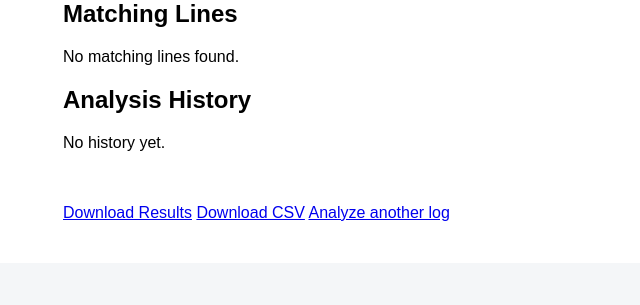
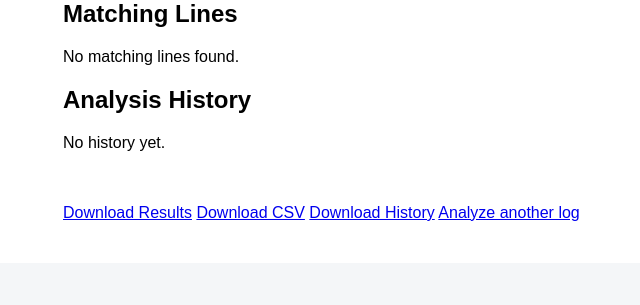
Before and after one commit to sattarab54/web_log_analyzer, a Flask app: template templates/results.html in a window 1280 px wide. Shown: the part 495-800 px from the top of the page, without its empty margins (207-847 px from the left). Run offline with Flask 3, Linux system fonts and the light colour scheme; the template is opened without the code that fills it, so the values that code supplies are empty.

Commit message:
Add persistent history. timestamps, limits, and download history

```diff
--- a/app.py
+++ b/app.py
@@ -1,5 +1,6 @@
 
 from flask import Flask, render_template, request, send_file, redirect
+from utils import load_history, save_history
 from markupsafe import Markup
 from io import BytesIO
 from datetime import datetime
@@ -13,18 +14,6 @@ latest_results_text = ""
 latest_results_rows = []
 
 HISTORY_FILE = "history.json"
-
-def load_history():
-    try:
-        with open(HISTORY_FILE, "r", encoding="utf-8") as file:
-            return json.load(file)
-    except FileNotFoundError:
-        return []
-
-def save_history():
-    with open(HISTORY_FILE, "w", encoding="utf-8") as file:
-        json.dump(history, file, indent=2)
-
 history = load_history()
 
 def parse_log_datetime(line):
@@ -181,16 +170,17 @@ def index():
 
             latest_results_rows.append([timestamp, level, message])
 
-        history.append({
-            "keyword": keyword,
-            "levels": ", ".join(selected_levels),
-            "matches": len(results),
-            "searched_at": datetime.now().strftime("%Y-%m-%d %H:%M:%S")
-        })
+        if len(results) > 0:
+            history.append({
+                "keyword": keyword,
+                "levels": ", ".join(selected_levels),
+                "matches": len(results),
+                "searched_at": datetime.now().strftime("%Y-%m-%d %H:%M:%S")
+            })
 
-        if len(history) > 5:
-            history.pop(0)
-        save_history()
+            if len(history) > 5:
+                history.pop(0)
+            save_history(history)
 
         return render_template(
             "results.html",
@@ -247,7 +237,15 @@ def clear_hisrory():
     global history
 
     history.clear()
-    save_history()
+    save_history(history)
+
+@app.route("/download-history")
+def download_history():
+    return send_file(
+        "history.json",
+        as_attachment=True,
+        download_name="history.json"
+    )
 
     return redirect("/")
 
--- a/templates/results.html
+++ b/templates/results.html
@@ -68,7 +68,7 @@
             <th>Searched At</th>
         </tr>
 
-        {% for item in history %}
+        {% for item in history|reverse%}
         <tr>
             <td>{{ item.keyword or "Not set" }}</td>
             <td>{{ item.levels or "All/None" }}</td>
@@ -88,6 +88,7 @@
     <br><br>
     <a href="/download">Download Results</a>
     <a href="/download-csv">Download CSV</a>
+    <a href="/download-history">Download History</a>
     <a href="/">Analyze another log</a>
     </div>
 </body>
--- /dev/null
+++ b/utils.py
@@ -0,0 +1,15 @@
+
+import json
+
+HISTORY_FILE = "history.json"
+
+def load_history():
+    try:
+        with open(HISTORY_FILE, "r", encoding="utf-8") as file:
+            return json.load(file)
+    except FileNotFoundError:
+        return []
+
+def save_history(history):
+    with open(HISTORY_FILE, "w", encoding="utf-8") as file:
+        json.dump(history, file, indent=2)
```
